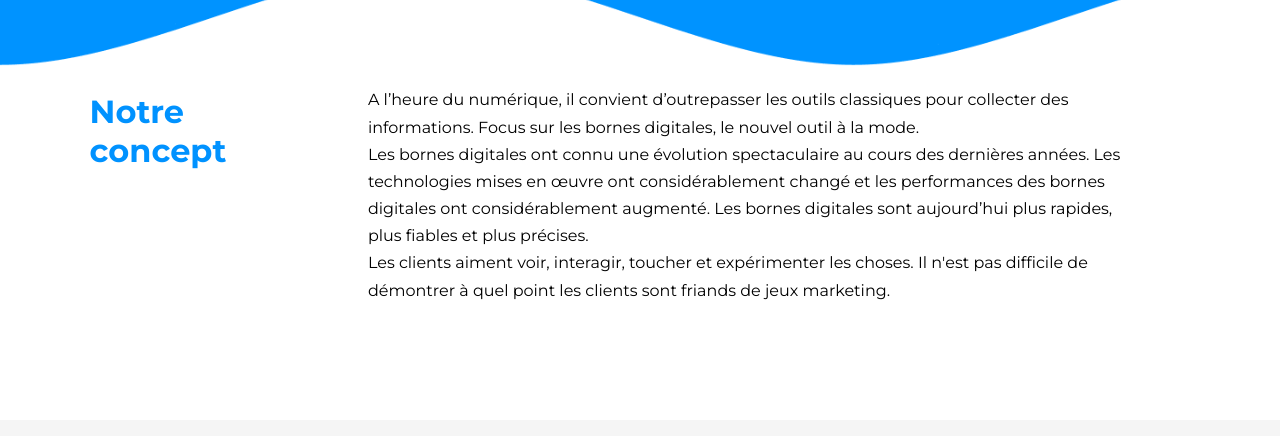
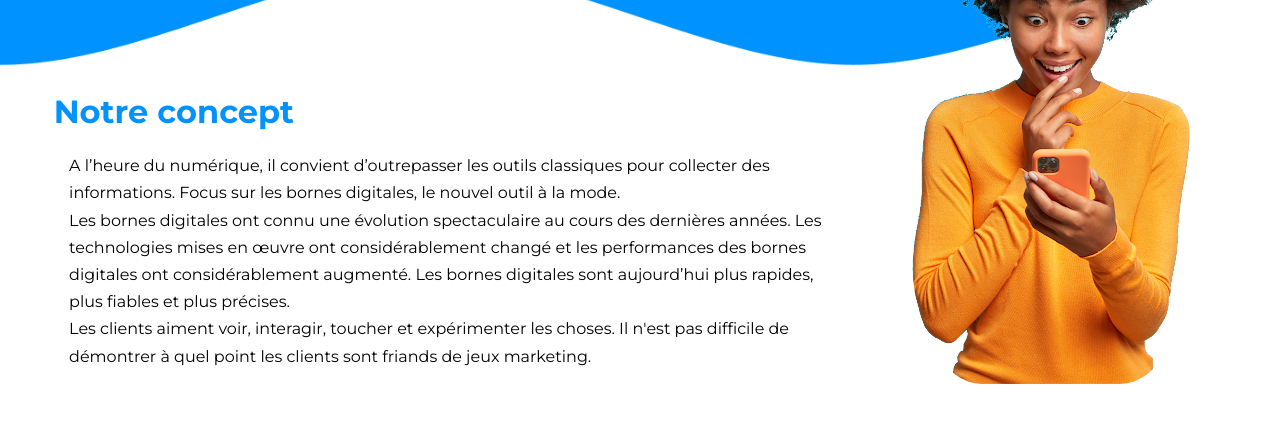
Before and after one commit to niquolic/Hackathon-Adictiz, a React (Create React App) app in the folder hackathon-adictiz/: page / in a window 1280 px wide. Shown: the part 208-644 px from the top of the page. Built offline with nearby package versions, Linux system fonts and the light colour scheme.

Commit message:
merge and add title iframe

```diff
--- a/hackathon-adictiz/src/asset/styles/layouts/_videoTerminal.scss
+++ b/hackathon-adictiz/src/asset/styles/layouts/_videoTerminal.scss
@@ -10,7 +10,6 @@
         margin-left: 7%;
     }
     .video{
-        background-color: rgb(196, 196, 196);
         display: flex;
         justify-content: center;
         align-items: center;
--- a/hackathon-adictiz/src/components/Concept.js
+++ b/hackathon-adictiz/src/components/Concept.js
@@ -3,6 +3,7 @@ import React from "react";
 const Concept = () => {
     return(
         <div className="container-concept">
+            <div className="concept-txt">
                 <h1>Notre concept</h1>
                 <div className="concept-description">
                     <p>A l’heure du numérique, il convient d’outrepasser les outils classiques pour collecter des informations.
@@ -12,7 +13,12 @@ const Concept = () => {
                         digitales ont considérablement augmenté. Les bornes digitales sont aujourd’hui plus rapides,
                         plus fiables et plus précises.<br/>
                         Les clients aiment voir, interagir, toucher et expérimenter les choses.
-                    Il n'est pas difficile de démontrer à quel point les clients sont friands de jeux marketing.</p>
+                        Il n'est pas difficile de démontrer à quel point les clients sont friands de jeux marketing.
+                    </p>
+                </div>
+            </div>
+            <div className="concept-img">
+                <img src="./img/adictiz_happy.png" alt="happy girl Adictiz"/>
             </div>
         </div>
     );
--- a/hackathon-adictiz/src/components/VideoTerminal.js
+++ b/hackathon-adictiz/src/components/VideoTerminal.js
@@ -5,7 +5,7 @@ const VideoTerminal = () => {
         <div className="App-video">
             <div className="video-container">
                 <div className="video">
-                    <iframe width="750" height="400" src="https://www.youtube.com/embed/JezwwvHetpg?autoplay=1" frameborder="0" allowfullscreen></iframe>
+                    <iframe title="borne_video" width="750" height="400" src="https://www.youtube.com/embed/JezwwvHetpg?autoplay=1" frameborder="0" allowfullscreen></iframe>
                 </div>
                 <div>
                     <button>
```
Lines whose indentation alone changed are shown as unchanged.
